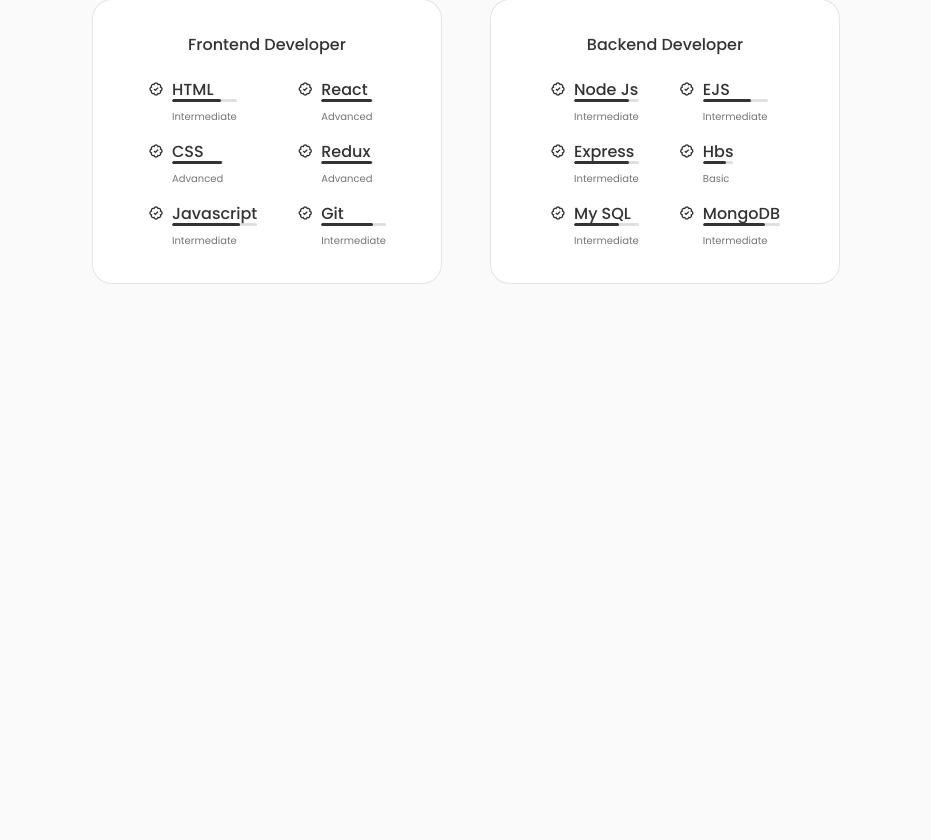
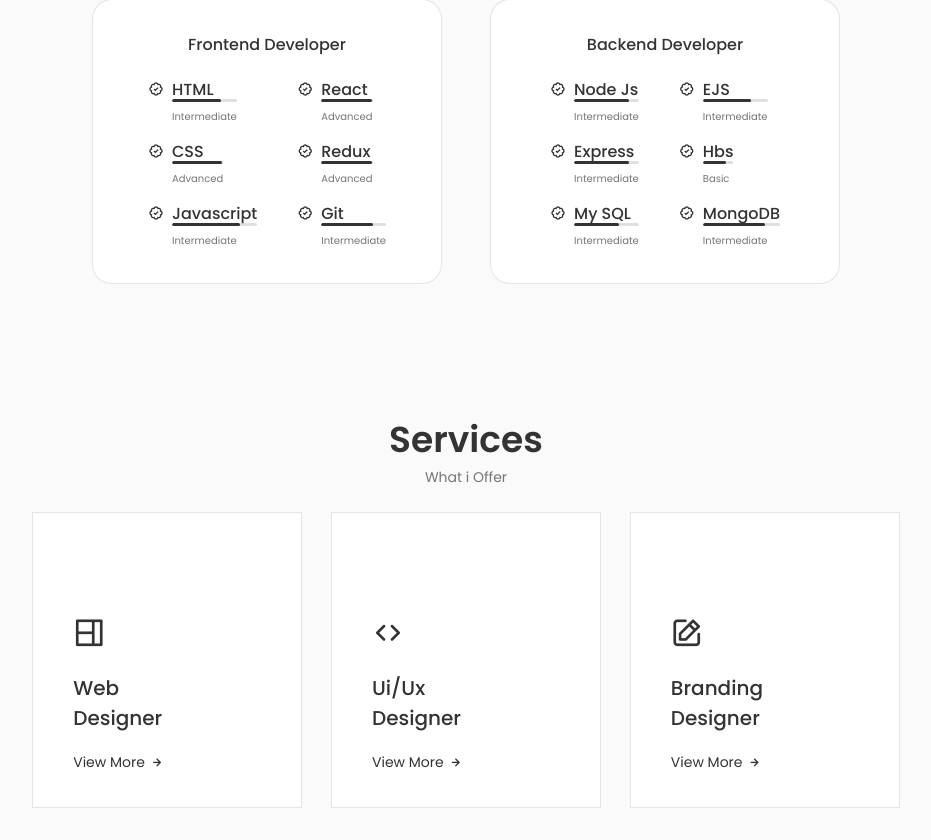
Before and after one commit to FidhaLatheef/Fidha-Portfolio, a React (Create React App) app: page / in a window 1280 px wide. Shown: the part 1442-2282 px from the top of the page, without its empty margins (174-1105 px from the left). Before the commit the page ends 1758 px from the top, so only its background shows below. Built offline with nearby package versions, Linux system fonts and the light colour scheme.

Commit message:
service section completed and service modal section started

```diff
--- a/src/App.js
+++ b/src/App.js
@@ -6,6 +6,7 @@
 import Home from './components/Home/Home';
 import About from './components/About/About';
 import Skills from './components/Skills/Skills';
+import Services from './components/Services/Services';
 
 const App = () => {
 
@@ -22,6 +23,7 @@
         <Home />
         <About />
         <Skills />
+        <Services />
       </main>
     </>
   )
--- a/src/components/Header/Header.jsx
+++ b/src/components/Header/Header.jsx
@@ -59,7 +59,6 @@
                 </span>
               </li>
             )}
-
           </ul>
 
           {isMobile && (
--- /dev/null
+++ b/src/components/Services/Services.jsx
@@ -0,0 +1,169 @@
+import React from 'react'
+import "./services.css"
+
+function Services() {
+    return (
+        <section className="services section" id="services">
+            <h2 className="section__title">Services</h2>
+            <span className="section__subtitle">What i Offer</span>
+
+            <div className="services__container container grid">
+                <div className="services__content">
+                    <div>
+                        <i className="uil uil-web-grid services__icon"></i>
+                        <h3 className="services__title">
+                            Web <br /> Designer
+                        </h3>
+                    </div>
+
+                    <span className="services__button">View More
+                        <i className="uil uil-arrow-right services__button-icon">
+                        </i>
+                    </span>
+
+                    <div className="services__modal">
+                        <div className="services__modal-content">
+                            <i className="uil uil-times
+                            services__modal-close"></i>
+
+                            <h3 className="services__modal-title">
+                            Web Designer
+                            </h3>
+                            <p className="services__modal-description">
+                                Service with more than 2 years of experience.
+                                Providing quality work to clients and
+                                companies.
+                            </p>
+
+                            <ul className="services__modal-services grid">
+                                {['I develop the user interface.',
+                                    'Web page development',
+                                    'I cretae ux element Interaction',
+                                    'I position your company brand',
+                                    'Design and mockups of products for companies'
+                                ].map((item,index) => (
+                                    <li className="services__modal-service" key={index}>
+                                    <i className="uil uil-check-circle services__modal-icon"></i>
+                                    <p className="services__modal-info">
+                                        {item}
+                                    </p>
+                                </li>
+                                ))}
+                                <li className="services__modal-service">
+                                    <i className="uil uil-check-circle services__modal-icon"></i>
+                                    <p className="services__modal-info">
+
+                                    </p>
+                                </li>
+                            </ul>
+                        </div>
+                    </div>
+                </div>
+                <div className="services__content">
+                    <div>
+                        <i className="uil uil-arrow services__icon"></i>
+                        <h3 className="services__title">
+                            Ui/Ux <br/> Designer
+                        </h3>
+                    </div>
+
+                    <span className="services__button">View More
+                        <i className="uil uil-arrow-right services__button-icon">
+                        </i>
+                    </span>
+
+                    <div className="services__modal">
+                        <div className="services__modal-content">
+                            <i className="uil uil-times
+                            services__modal-close"></i>
+
+                            <h3 className="services__modal-title">
+                            Ui/Ux Designer
+                            </h3>
+                            <p className="services__modal-description">
+                                Service with more than 2 years of experience.
+                                Providing quality work to clients and
+                                companies.
+                            </p>
+
+                            <ul className="services__modal-services grid">
+                                {['I develop the user interface.',
+                                    'Web page development',
+                                    'I cretae ux element Interaction',
+                                    'I position your company brand',
+                                    'Design and mockups of products for companies'
+                                ].map((item,index) => (
+                                    <li className="services__modal-service" key={index}>
+                                    <i className="uil uil-check-circle services__modal-icon"></i>
+                                    <p className="services__modal-info">
+                                        {item}
+                                    </p>
+                                </li>
+                                ))}
+                                <li className="services__modal-service">
+                                    <i className="uil uil-check-circle services__modal-icon"></i>
+                                    <p className="services__modal-info">
+
+                                    </p>
+                                </li>
+                            </ul>
+                        </div>
+                    </div>
+                </div>
+                <div className="services__content">
+                    <div>
+                        <i className="uil uil-edit services__icon"></i>
+                        <h3 className="services__title">
+                            Branding <br/> Designer
+                        </h3>
+                    </div>
+
+                    <span className="services__button">View More
+                        <i className="uil uil-arrow-right services__button-icon">
+                        </i>
+                    </span>
+
+                    <div className="services__modal">
+                        <div className="services__modal-content">
+                            <i className="uil uil-times
+                            services__modal-close"></i>
+
+                            <h3 className="services__modal-title">
+                                Visual Designer
+                            </h3>
+                            <p className="services__modal-description">
+                                Service with more than 2 years of experience.
+                                Providing quality work to clients and
+                                companies.
+                            </p>
+
+                            <ul className="services__modal-services grid">
+                                {['I develop the user interface.',
+                                    'Web page development',
+                                    'I cretae ux element Interaction',
+                                    'I position your company brand',
+                                    'Design and mockups of products for companies'
+                                ].map((item,index) => (
+                                    <li className="services__modal-service" key={index}>
+                                    <i className="uil uil-check-circle services__modal-icon"></i>
+                                    <p className="services__modal-info">
+                                        {item}
+                                    </p>
+                                </li>
+                                ))}
+                                <li className="services__modal-service">
+                                    <i className="uil uil-check-circle services__modal-icon"></i>
+                                    <p className="services__modal-info">
+
+                                    </p>
+                                </li>
+                            </ul>
+                        </div>
+                    </div>
+                </div>
+            </div>
+        </section>
+    )
+}
+
+export default Services
--- /dev/null
+++ b/src/components/Services/services.css
@@ -0,0 +1,47 @@
+.services__container {
+    grid-template-columns: repeat(3, 270px);
+    justify-content: center;
+    column-gap: 1.8rem;
+}
+
+.services__content {
+    position: relative;
+    border: 1px solid rgba(0, 0, 0, 0.1);
+    background-color: var(--container-color);
+    padding: 6rem 0 2rem 2.5rem;
+}
+
+.services__icon {
+    display: block;
+    font-size: 2rem;
+    color: var(--title-color);
+    margin-bottom: var(--mb-1);
+}
+
+.services__title {
+    font-size: var(--h3-font-size);
+    margin-bottom: var(--mb-1);
+    font-weight: var(--font-medium);
+}
+
+.services__button {
+    color: var(--title-color);
+    font-size: var(--small-font-size);
+    display: inline-flex;
+    align-items: center;
+    column-gap: 0.25rem;
+    cursor: pointer;
+}
+
+.services__button-icon {
+    font-size: 1rem;
+    transition: color 0.3s ease, transform 0.3s ease;
+}
+
+.services__button:hover .services__button-icon {
+    transform: translateX(00.25rem);
+}
+
+.services__modal {
+    display:none;
+}
```
